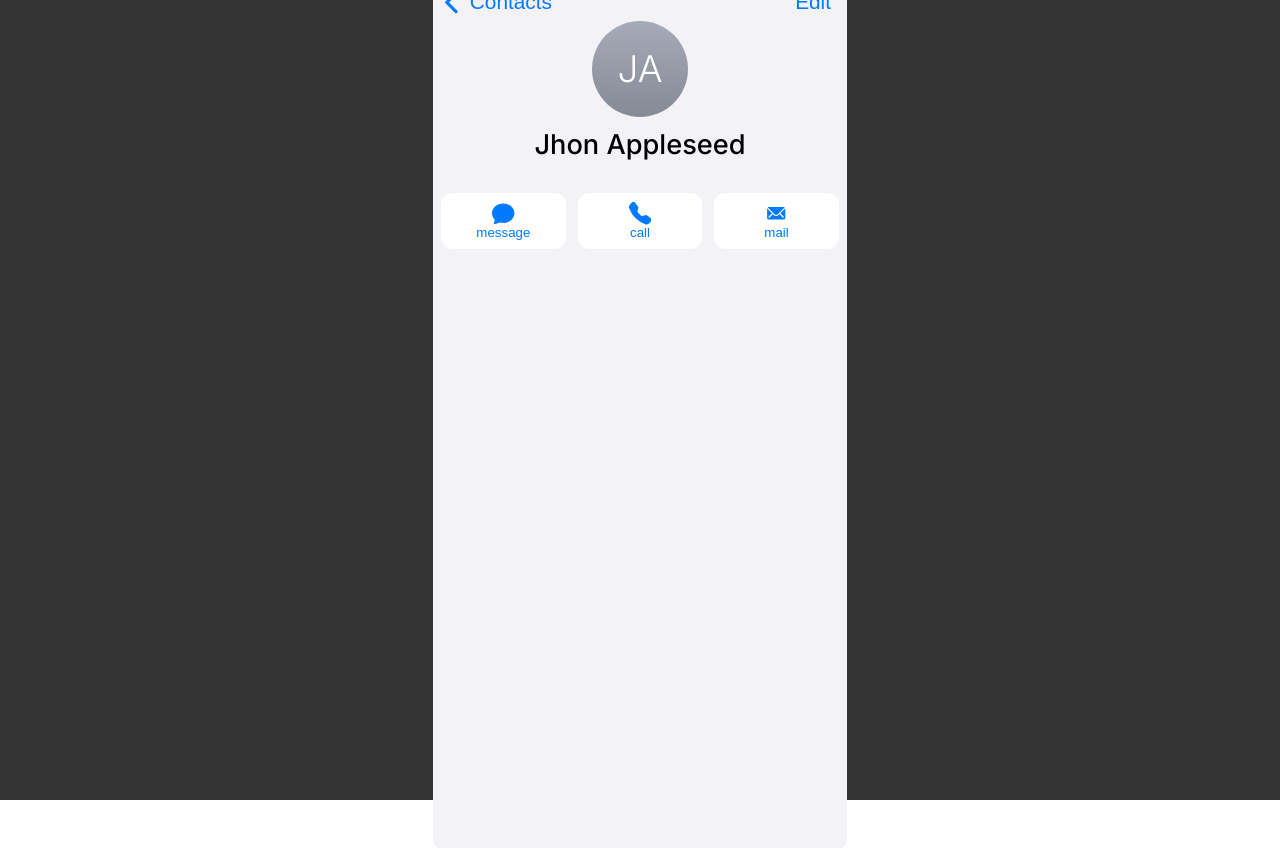
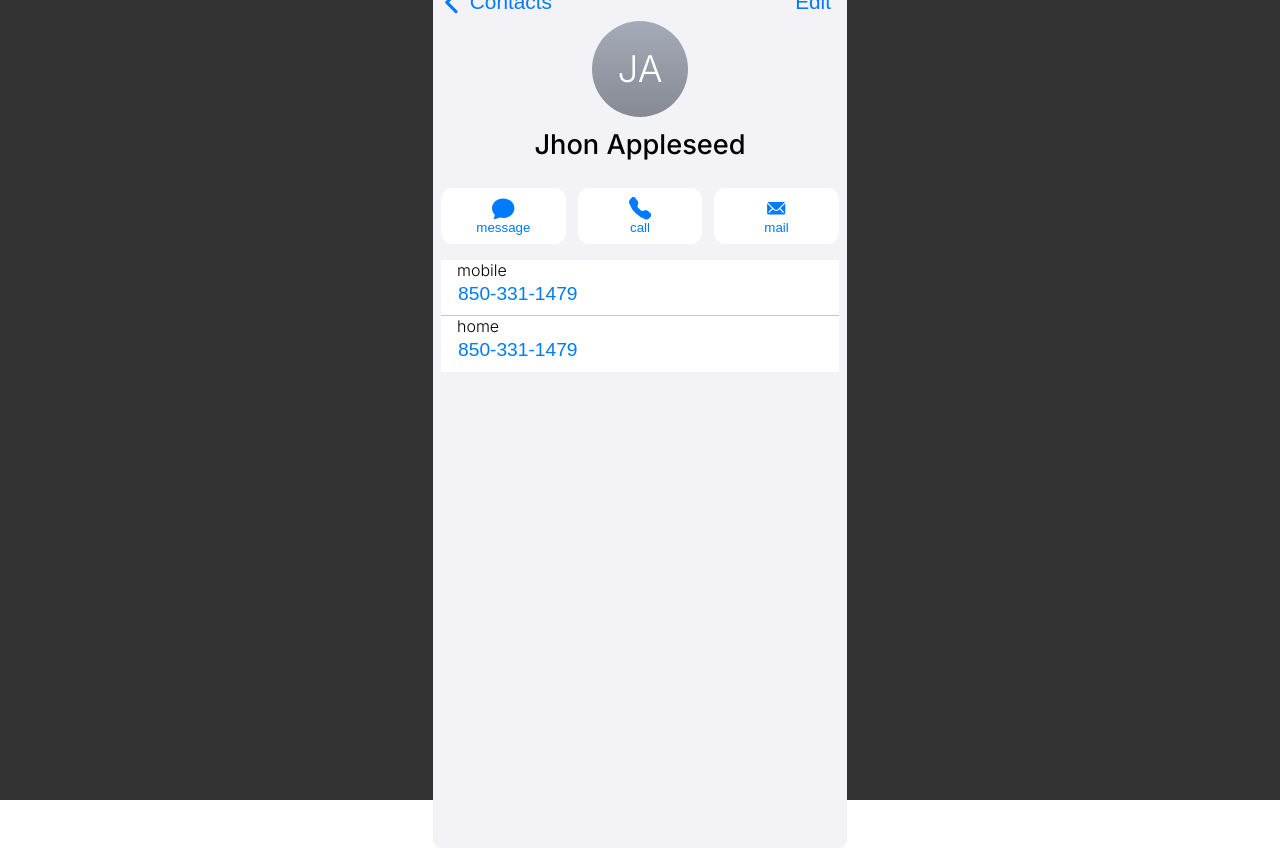
Before and after one commit to dararod/ios-contacts-clone, a React (Create React App) app: page /07dacef3-59b7-4ee3-92ea-5ab54c68197b in a window 1280 px wide. Built offline with nearby package versions, Linux system fonts and the light colour scheme.

Commit message:
add: Data field component

```diff
--- a/src/components/ContactView/ContactAvatar/ContactAvatar.css
+++ b/src/components/ContactView/ContactAvatar/ContactAvatar.css
@@ -0,0 +1,33 @@
+.contact-view-avatar-box {
+  align-items: center;
+  display: flex;
+  flex-direction: column;
+  justify-content: center;
+}
+
+.contact-view-avatar {
+  display: flex;
+  align-items: center;
+  justify-content: center;
+  border-radius: 4rem;
+  height: 6rem;
+  margin-bottom: 0.7rem;
+  width: 6rem;
+  background-image: linear-gradient(#a5abb8, #858a94);
+}
+
+.contact-view-avatar h2 {
+  color: #fff;
+  font-weight: 100;
+  font-size: 2.3rem;
+  text-transform: uppercase;
+}
+
+#contact-view-name {
+  display: flex;
+  font-size: 1.7rem;
+  font-weight: 500;
+  justify-content: center;
+  margin: 0;
+  margin-bottom: 1.7rem;
+}
--- a/src/components/ContactView/ContactAvatar/index.jsx
+++ b/src/components/ContactView/ContactAvatar/index.jsx
@@ -0,0 +1,14 @@
+import React from 'react'
+
+import './ContactAvatar.css'
+
+export default function ContactAvatar() {
+  return (
+    <div className="contact-view-avatar-box">
+      <div className="contact-view-avatar">
+        <h2>ja</h2>
+      </div>
+      <h3 id="contact-view-name">Jhon Appleseed</h3>
+    </div>
+  )
+}
--- a/src/components/ContactView/ContactButton/ContactViewButton.css
+++ b/src/components/ContactView/ContactButton/ContactViewButton.css
@@ -1,16 +1,18 @@
 .contact-view-button {
   display: flex;
   justify-content: space-between;
-    padding-left: .5rem;
-    padding-right: .5rem;
+  margin-bottom: 1rem;
+  padding-left: 0.5rem;
+  padding-right: 0.5rem;
 }
 
-.contact-view-button button{
+.contact-view-button button {
   align-items: center;
-    background-color: #FFFFFF;
+  background-color: #ffffff;
   border: none;
-    border-radius: .7rem;
+  border-radius: 0.7rem;
   color: #007aff;
+  cursor: pointer;
   display: flex;
   flex-direction: column;
   height: 3.5rem;
--- a/src/components/ContactView/ContactView.css
+++ b/src/components/ContactView/ContactView.css
@@ -16,47 +16,13 @@
   padding: 0;
 }
 
-.contact-view-nav a{
-    display: block;
-    color: #000000;
-    text-decoration: none;
-    width: 100%;
+.contact-view-nav a {
+  display: block;
+  color: #000000;
+  text-decoration: none;
+  width: 100%;
 }
 
 #contact-button-edit {
   padding-right: 1rem;
 }
-
-.contact-view-avatar-box {
-  align-items: center;
-  display: flex;
-  flex-direction: column;
-  justify-content: center;
-}
-
-.contact-view-avatar {
-  display: flex;
-  align-items: center;
-  justify-content: center;
-  border-radius: 4rem;
-  height: 6rem;
-  margin-bottom: .7rem;
-  width: 6rem;
-  background-image: linear-gradient(#a5abb8, #858a94);
-}
-
-.contact-view-avatar h2 {
-  color: #fff;
-  font-weight: 100;
-  font-size: 2.3rem;
-  text-transform: uppercase;
-}
-
-#contact-view-name {
-  display: flex;
-  font-size: 1.7rem;
-  font-weight: 500;
-  justify-content: center;
-  margin: 0;
-  margin-bottom: 2rem;
-}
--- /dev/null
+++ b/src/components/ContactView/DataField/DataField.css
@@ -0,0 +1,58 @@
+.data-field {
+  background-color: #fff;
+  border-bottom: 1px solid #c6c6c8;
+  box-sizing: border-box;
+  display: flex;
+  flex-direction: column;
+  height: 3.5rem;
+  margin: 0;
+  margin-right: 0.5rem;
+  margin-left: 0.5rem;
+  padding-left: 1rem;
+  width: 24.9rem;
+}
+
+.data-field h4 {
+  font-weight: 100;
+  margin: 0;
+  margin-bottom: 0.2rem;
+}
+
+.data-field button {
+  background-color: transparent;
+  border: none;
+  color: #007aff;
+  cursor: pointer;
+  font-size: 1.2rem;
+  padding: 0;
+  width: 7.6rem;
+}
+
+.data-field-a {
+  background-color: #fff;
+  box-sizing: border-box;
+  display: flex;
+  flex-direction: column;
+  height: 3.5rem;
+  margin: 0;
+  margin-right: 0.5rem;
+  margin-left: 0.5rem;
+  padding-left: 1rem;
+  width: 24.9rem;
+}
+
+.data-field-a h4 {
+  font-weight: 100;
+  margin: 0;
+  margin-bottom: 0.2rem;
+}
+
+.data-field-a button {
+  background-color: transparent;
+  border: none;
+  color: #007aff;
+  cursor: pointer;
+  font-size: 1.2rem;
+  padding: 0;
+  width: 7.6rem;
+}
--- /dev/null
+++ b/src/components/ContactView/DataField/index.jsx
@@ -0,0 +1,18 @@
+import React from 'react'
+
+import './DataField.css'
+
+export default function DataField() {
+  return (
+    <>
+      <div className="data-field">
+        <h4>mobile</h4>
+        <button>850-331-1479</button>
+      </div>
+      <div className="data-field-a">
+        <h4>home</h4>
+        <button>850-331-1479</button>
+      </div>
+    </>
+  )
+}
--- a/src/components/ContactView/index.jsx
+++ b/src/components/ContactView/index.jsx
@@ -3,6 +3,8 @@ import { Link } from 'react-router-dom'
 import { FiChevronLeft } from 'react-icons/fi'
 
 import ContactButton from './ContactButton'
+import ContactAvatar from './ContactAvatar'
+import DataField from './DataField'
 
 import './ContactView.css'
 
@@ -18,15 +20,11 @@ export default function ContactsViewComponent() {
             Contacts
           </button>
         </Link>
-        <button id='contact-button-edit'>Edit</button>
+        <button id="contact-button-edit">Edit</button>
       </nav>
-      <div className='contact-view-avatar-box'>
-        <div className='contact-view-avatar'>
-          <h2>ja</h2>
-        </div>
-        <h3 id='contact-view-name'>Jhon Appleseed</h3>
-      </div>
+      <ContactAvatar />
       <ContactButton />
+      <DataField />
     </div>
   )
 }
--- a/src/views/ContactView.jsx
+++ b/src/views/ContactView.jsx
@@ -1,4 +1,5 @@
 import React from 'react'
+
 import ContactsViewComponent from '../components/ContactView'
 
 export default function ContactView() {
```
Also changed, not shown: src/components/ContactView/ContactButton/index.jsx (+15 -7 lines). Lines whose indentation alone changed are shown as unchanged.
